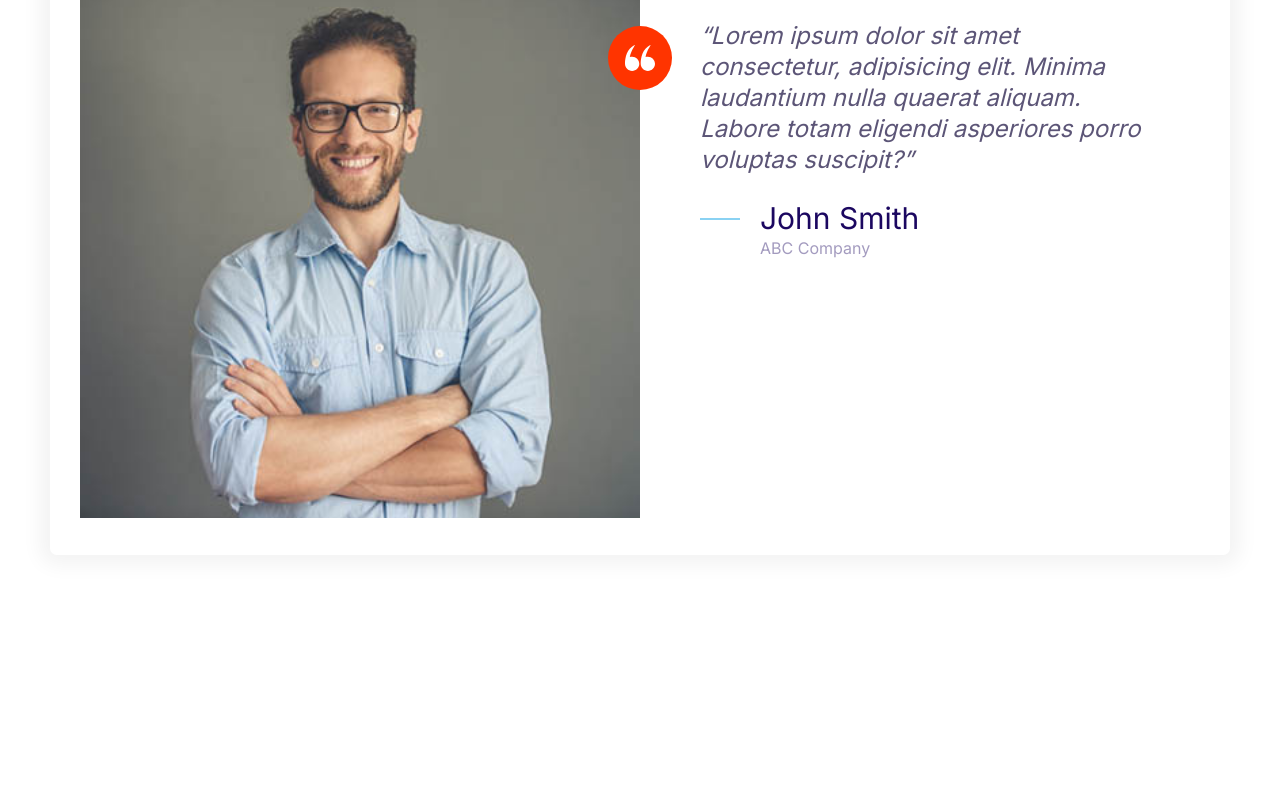
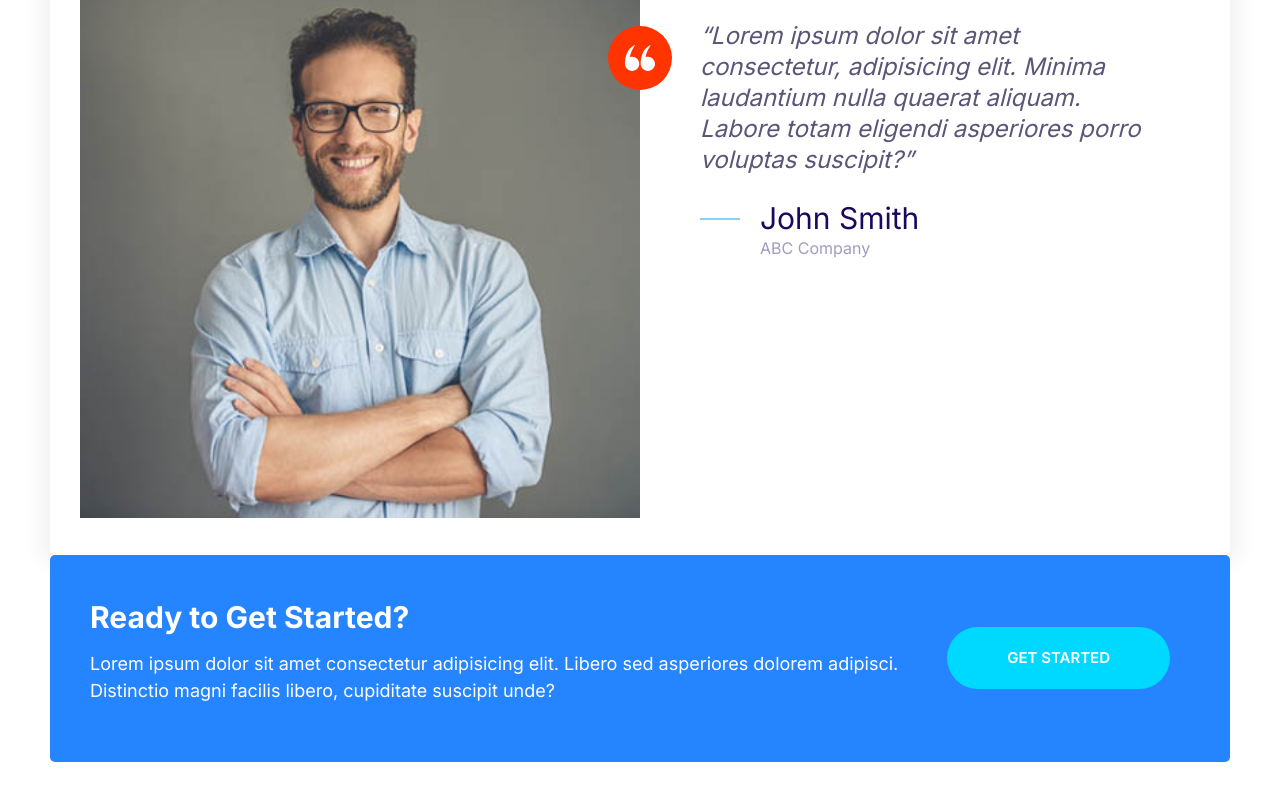
Before and after one commit to OBo1307/Moshify, a plain HTML site: page index.html in a window 1280 px wide. Shown: the part 1518-2318 px from the top of the page. Before the commit the page ends 2123 px from the top, so only its background shows below. Drawn offline with Linux system fonts and the light colour scheme.

Commit message:
Build the callout component.

```diff
--- a/css/styles.css
+++ b/css/styles.css
@@ -246,6 +246,11 @@ a {
   color: #fff;
 }
 
+.btn--stretched {
+  padding-left: 6rem;
+  padding-right: 6rem;
+}
+
 .btn--block {
   display: inline-block;
   width: 100%;
@@ -492,3 +497,44 @@ a {
     margin-left: 6rem;
   }
 }
+
+/* Callouts */
+.callout {
+  padding: 4rem;
+  border-radius: 5px;
+}
+
+.callout--primary {
+  background: var(--color-primary);
+  color: #fff;
+}
+
+.callout__heading {
+  color: #fff;
+  margin-top: 0;
+  font-size: 3rem;
+}
+
+.callout .btn {
+  justify-self: center;
+  align-self: center;
+}
+
+.callout__content {
+  text-align: center;
+}
+
+@media screen and (min-width: 768px) {
+  .callout .grid--1x2 {
+    grid-template-columns: 1fr auto;
+  }
+
+  .callout__content {
+    text-align: left;
+  }
+
+  .callout .btn {
+    justify-self: start;
+    margin: 0 2rem;
+  }
+}
--- a/index.html
+++ b/index.html
@@ -131,6 +131,17 @@
             </blockquote>
         </div>
     </div>
+
+    <div class="callout callout--primary">
+        <div class="grid grid--1x2">
+            <div class="callout__content">
+                <h2 class="callout__heading">Ready to Get Started?</h2>
+                <p>Lorem ipsum dolor sit amet consectetur adipisicing elit. Libero sed asperiores dolorem adipisci.
+                    Distinctio magni facilis libero, cupiditate suscipit unde?</p>
+            </div>
+            <a href="#" class="btn btn--secondary btn--stretched">Get Started</a>
+        </div>
+    </div>
 </body>
 
 </html>
```
Also changed, not shown: components/callouts.html (added, +10 -0 lines).
